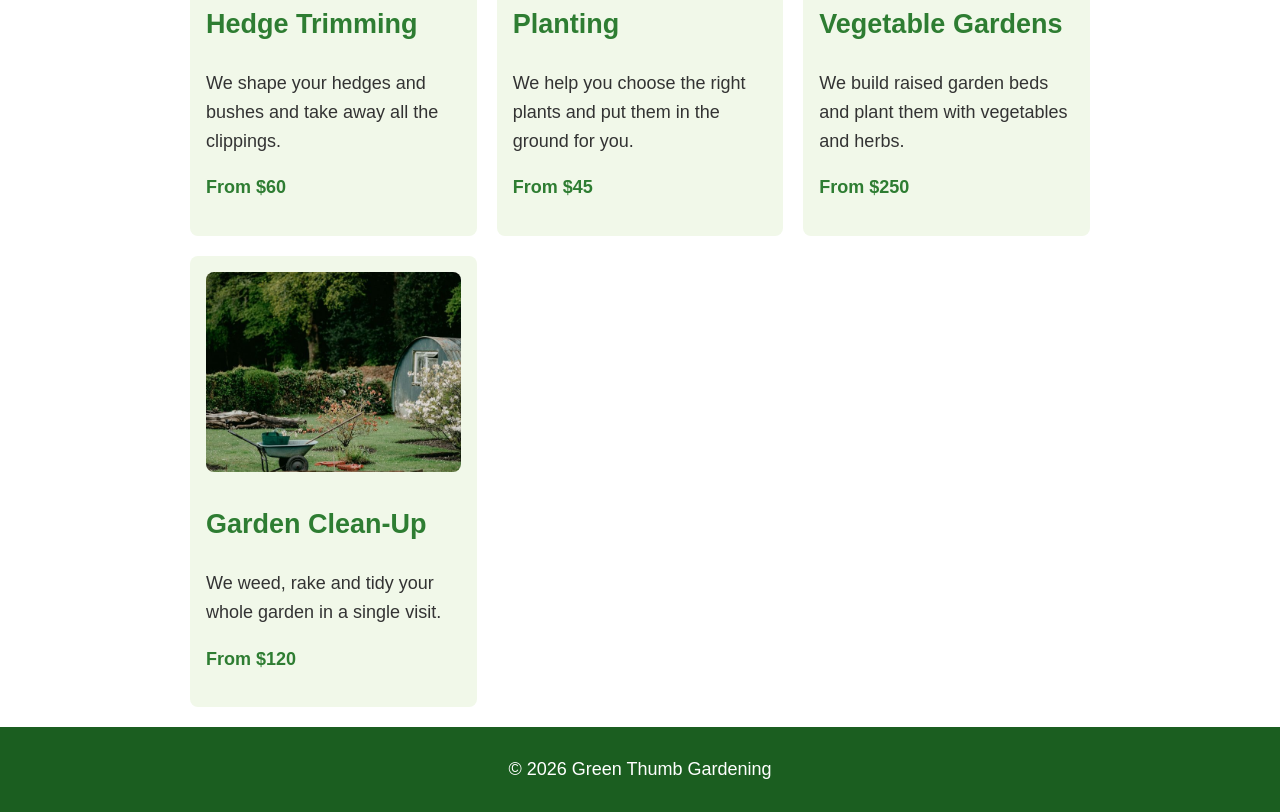
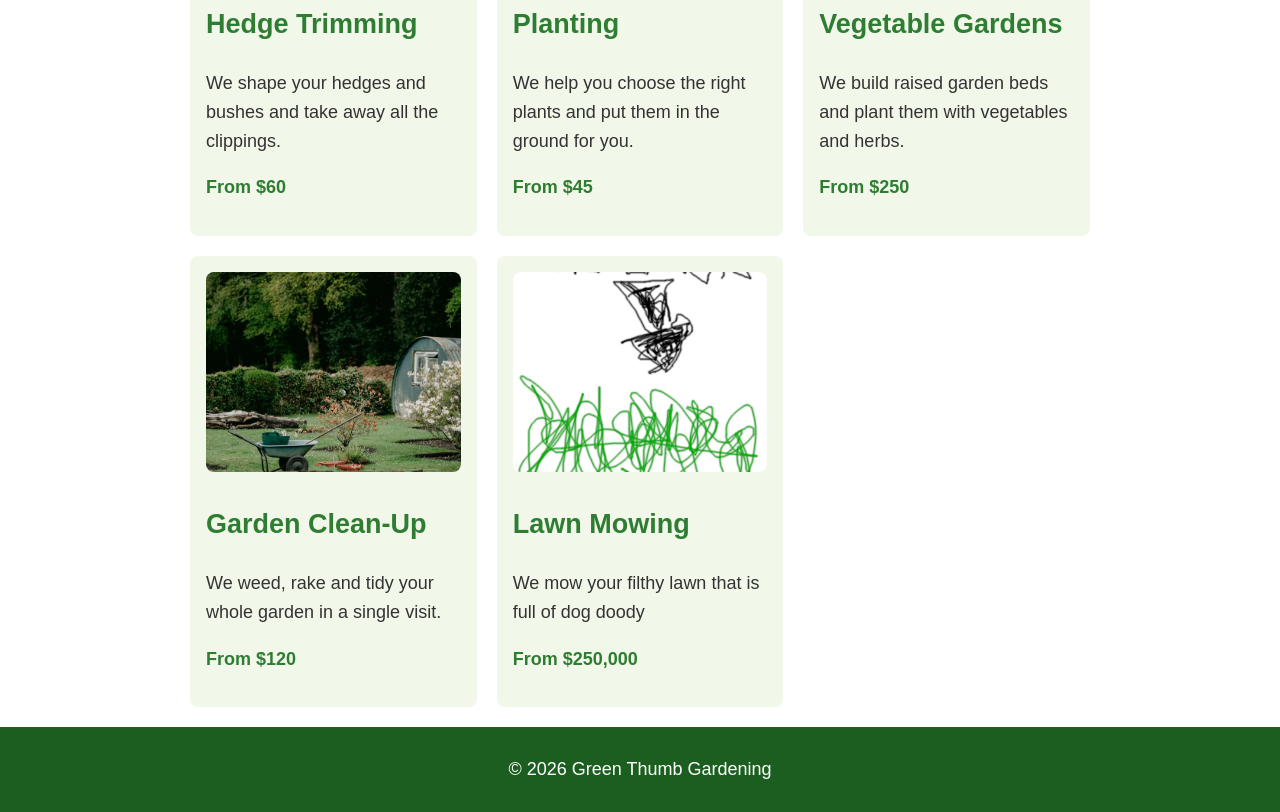
Before and after one commit to benjamin-callow/green-thumb-gardening, a plain HTML site: page services.html in a window 1280 px wide. Shown: the part 578-1390 px from the top of the page. Drawn offline with Linux system fonts and the light colour scheme.

Commit message:
add-lawn-mowing

```diff
--- a/services.html
+++ b/services.html
@@ -56,6 +56,14 @@
         <p>We weed, rake and tidy your whole garden in a single visit.</p>
         <p class="price">From $120</p>
       </div>
+
+       <div class="card">
+        <img src="images/lawn.png" alt="ur lawn before we mow that bih">
+        <h2>Lawn Mowing</h2>
+        <p>We mow your filthy lawn that is full of dog doody</p>
+        <p class="price">From $250,000</p>
+      </div>
+
     </div>
   </main>
 
```
Also changed, not shown: images/lawn.png (added).
